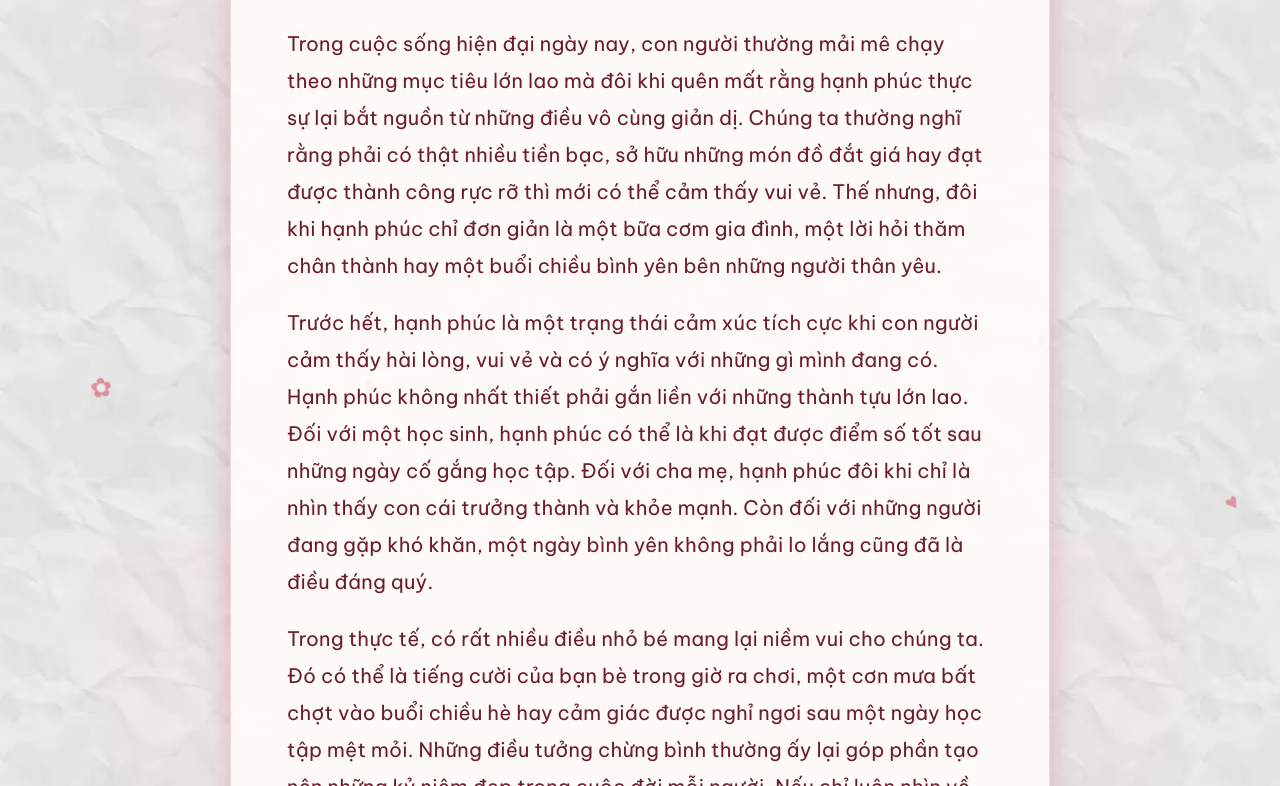
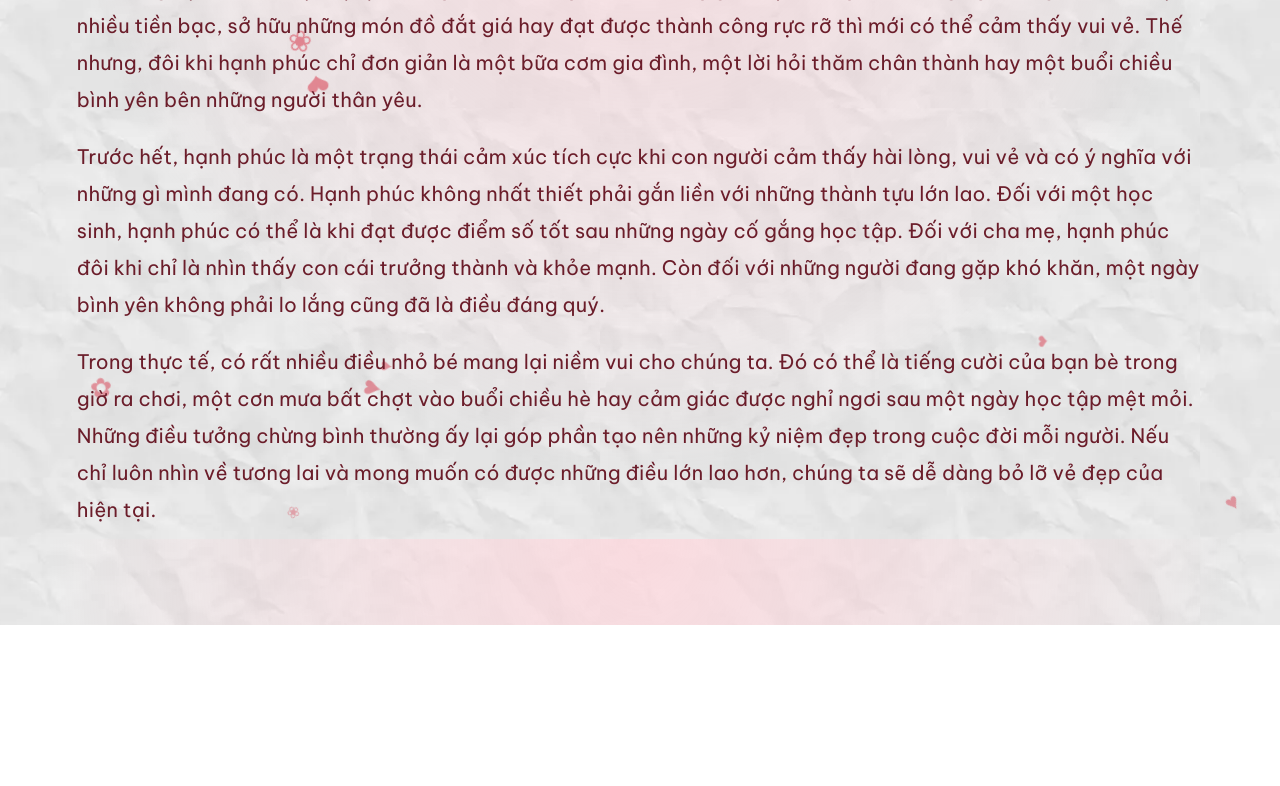
Before and after one commit to joshhutcherson123/Qu-c-Y-n, a plain HTML site: page thu.html in a window 1280 px wide. Shown: the part 261-1047 px from the top of the page. After the commit the page ends 886 px from the top, so only its background shows below. Drawn offline with Linux system fonts and the light colour scheme.

Commit message:
Update thu.html

```diff
--- a/thu.html
+++ b/thu.html
@@ -9,15 +9,18 @@
     <link href="https://fonts.googleapis.com/css2?family=Be+Vietnam+Pro:wght@400;500;600&family=Dancing+Script:wght@600;700&display=swap" rel="stylesheet">
     <link rel="stylesheet" href="shared.css">
     <style>
-        body{ justify-content: flex-start; padding-top: 40px; padding-bottom: 60px; }
+        body{ justify-content: flex-start; align-items: stretch; margin: 0; padding: 0; }
 
         .letter{
-            width: min(820px, 100%);
-            background: rgba(255, 252, 249, 0.92);
-            border-radius: 18px;
-            padding: clamp(24px, 5vw, 56px);
-            box-shadow: var(--shadow);
-            border: 1px solid rgba(214, 41, 62, 0.18);
+            width: 100%;
+            max-width: none;
+            min-height: 100vh;
+            box-sizing: border-box;
+            background: transparent;
+            border-radius: 0;
+            padding: clamp(24px, 6vw, 80px);
+            box-shadow: none;
+            border: none;
             text-align: left;
             animation: unfold 1s cubic-bezier(.2,.8,.2,1) both;
             transform-origin: top center;
```
